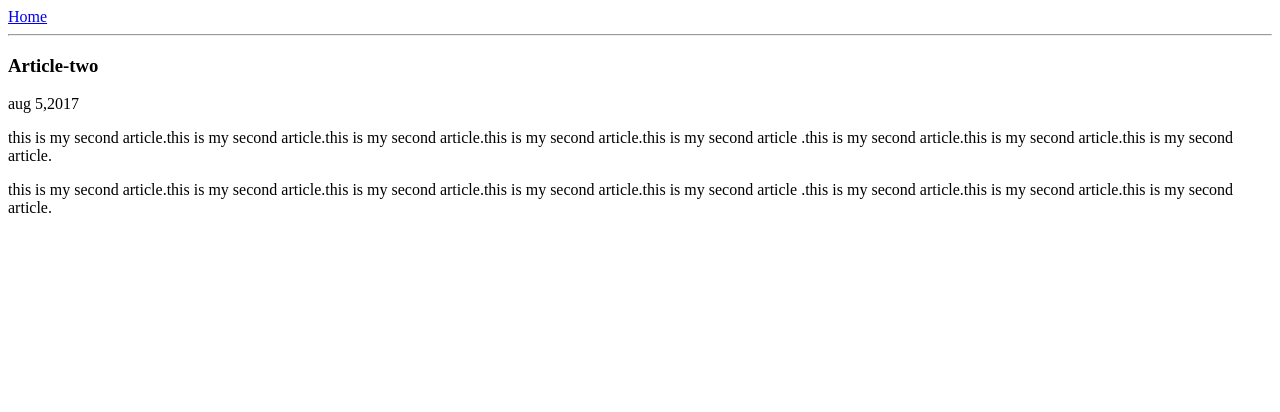
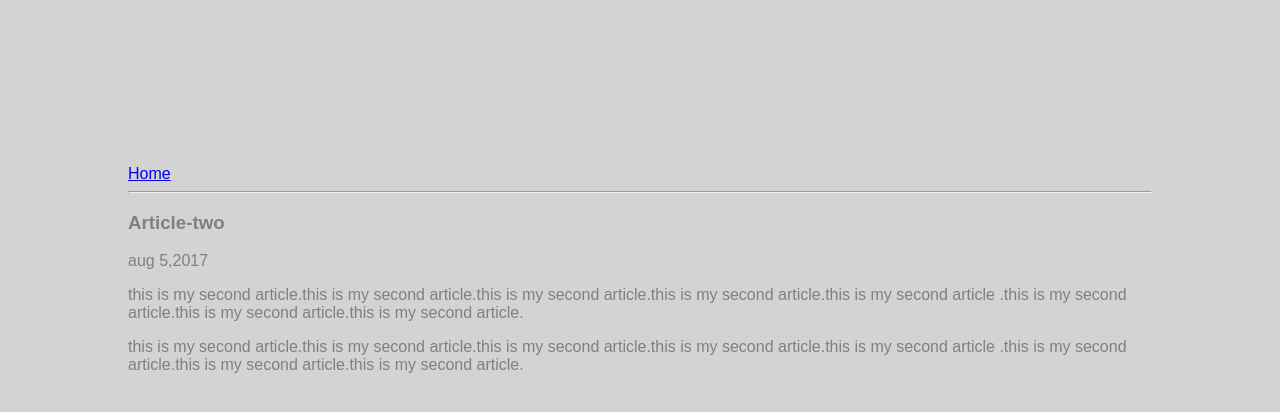
Before and after one commit to chandrahaskondle/imad-app, a website: page ui/article-two.html in a window 1280 px wide. Drawn offline with Linux system fonts and the light colour scheme.

Commit message:
[imad-console] Updates ui/article-two.html

```diff
--- a/ui/article-two.html
+++ b/ui/article-two.html
@@ -4,7 +4,7 @@
             Article-two | chandrahas kondle
         </title>
         <meta name="viewport" content="width=device-width,initial-scale=1"/>
-
+        <link href="/ui/style.css" rel="stylesheet" />
     </head>
     <body>
         <div>
```
